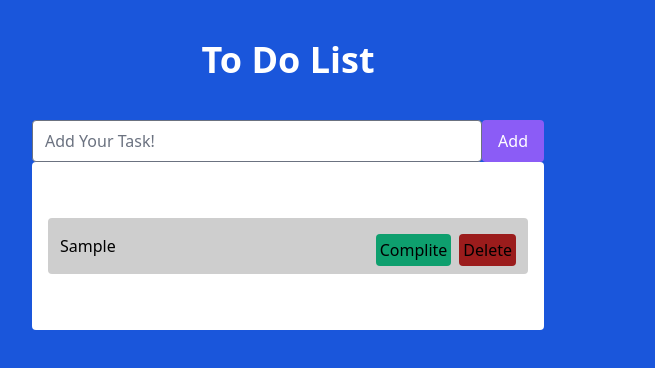
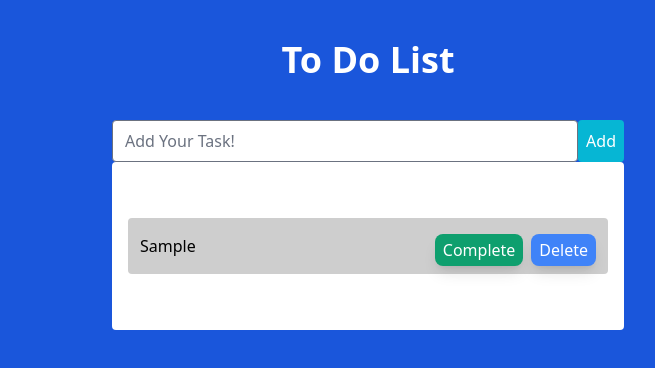
Before and after one commit to Muhammadjon01/Fly-task, a React (Create React App) app: page / in a window 1280 px wide. Both pictures are taken after typing "Sample" into the empty fields and a click on the button "Add". Shown: the top 368 px of the page, without its empty margins (224-879 px from the left). Built offline with nearby package versions, Linux system fonts and the light colour scheme.

Commit message:
I change some styles and add Delete-part

```diff
--- a/src/components/Todo/Todo.jsx
+++ b/src/components/Todo/Todo.jsx
@@ -1,18 +1,24 @@
 import React from "react";
 
 function Todo(props) {
-  const { text } = props;
+  const { text, deleteTodo } = props;
   return (
     <div className="w-full flex flex-col bg-[#cecece] rounded">
-      <div className="text-start flex flex-row justify-between px-3">
+      <div className="text-start flex flex-wrap justify-between px-3">
         <ul className="my-4">
           <li>{text}</li>
-
         </ul>
-        <div className="space-x-2 mt-4 items-end">
-            <button className="rounded p-1 bg-green-500">Complite</button>
-            <button className="rounded p-1 bg-red-800">Delete</button>
-          </div>
+        <div className="space-x-2 mt-4 items-end text-white">
+          <button className="rounded-lg px-2 py-1 bg-green-500 shadow-lg hover:shadow-green-500/50">
+            Complete
+          </button>
+          <button
+            className="rounded-lg px-2 py-1 bg-blue-500 shadow-lg hover:shadow-blue-500/50"
+            onClick={deleteTodo}
+          >
+            Delete
+          </button>
+        </div>
       </div>
     </div>
   );
--- a/src/container/Todos/Todos.jsx
+++ b/src/container/Todos/Todos.jsx
@@ -1,4 +1,5 @@
 import React from "react";
+import { Button } from "flowbite-react";
 import { useState } from "react";
 import Todo from "../../components/Todo/Todo";
 
@@ -17,23 +18,28 @@ function Todos() {
     setText("");
   };
 
+  const deleteTodo = (id) => {
+    let filterTodos = todos.filter((elem) => elem.id !== id);
+    setTodos(filterTodos);
+  };
+
   return (
     <div className="bg-blue-700">
-      <div className="w-[80%] h-screen bg-white-600">
-        <div className="w-[50%] mx-auto">
+      <div className="w-[80%] h-screen sm:ml-20 bg-white-600">
+        <div className="lg:w-[50%] ms:m-auto mx-auto">
           <h1 className="text-4xl font-bold py-10 text-center text-white">
             To Do List
           </h1>
           <div className="flex justify-between">
             <input
-              className="w-[550px] rounded"
+              className="w-[500px] rounded"
               type="text"
               value={text}
               onChange={handleChange}
               placeholder="Add Your Task!"
             />
             <button
-              className="text-white rounded px-4 py-2 bg-violet-500 hover:bg-violet-600"
+              className="rounded text-white bg-cyan-500 hover:bg-cyan-600 p-2"
               onClick={addTodo}
             >
               Add
@@ -41,11 +47,17 @@ function Todos() {
           </div>
         </div>
 
-        <div className="w-[50%] bg-white rounded mx-auto py-10">
-          <div className="bg-white space-y-2 mx-auto my-4 px-4">
+        <div className="lg:w-[50%]  bg-white rounded mx-auto py-10">
+          <div className="bg-white space-y-2 md:mx-auto mx-auto my-4 px-4">
             {todos.length > 0 &&
               todos.map((elem) => {
-                return <Todo key={elem.id} text={elem.text} />;
+                return (
+                  <Todo
+                    key={elem.id}
+                    text={elem.text}
+                    deleteTodo={() => deleteTodo(elem.id)}
+                  />
+                );
               })}
           </div>
         </div>
```
